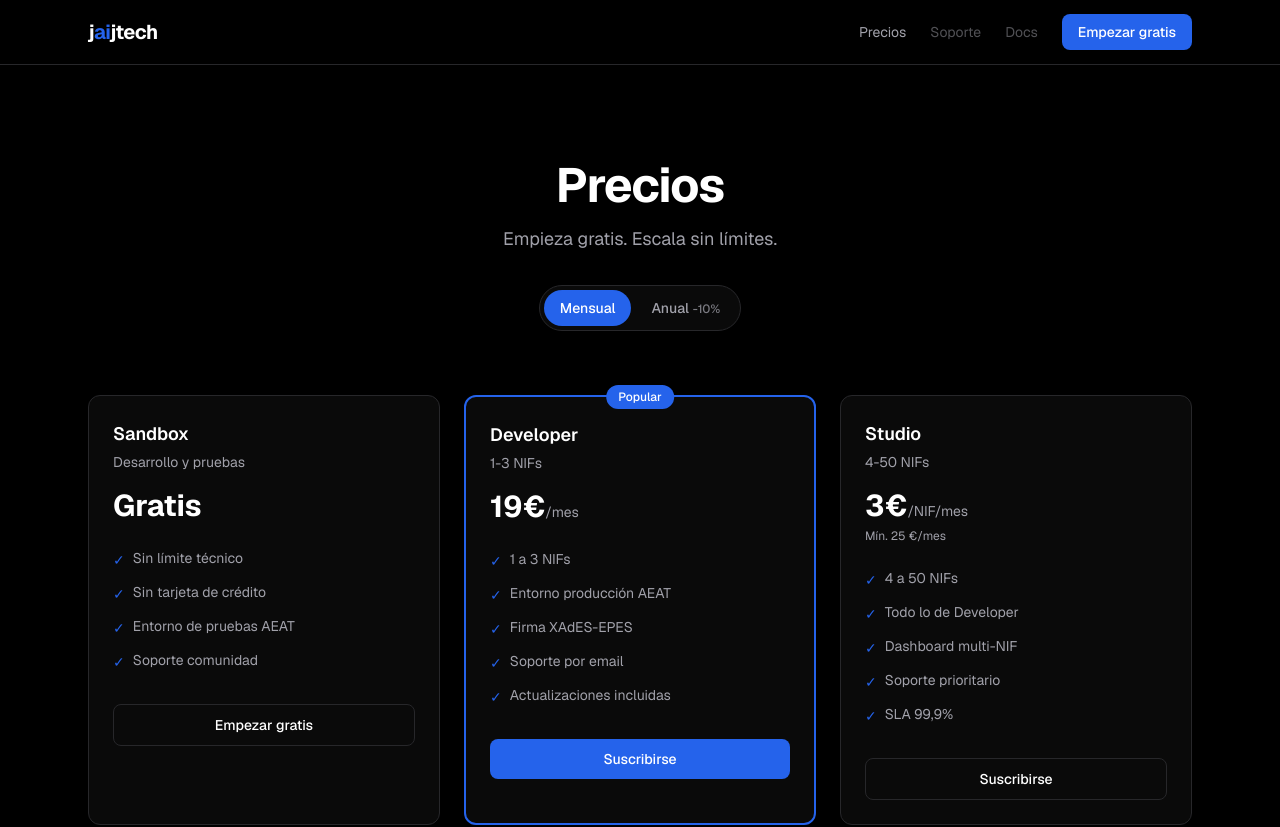
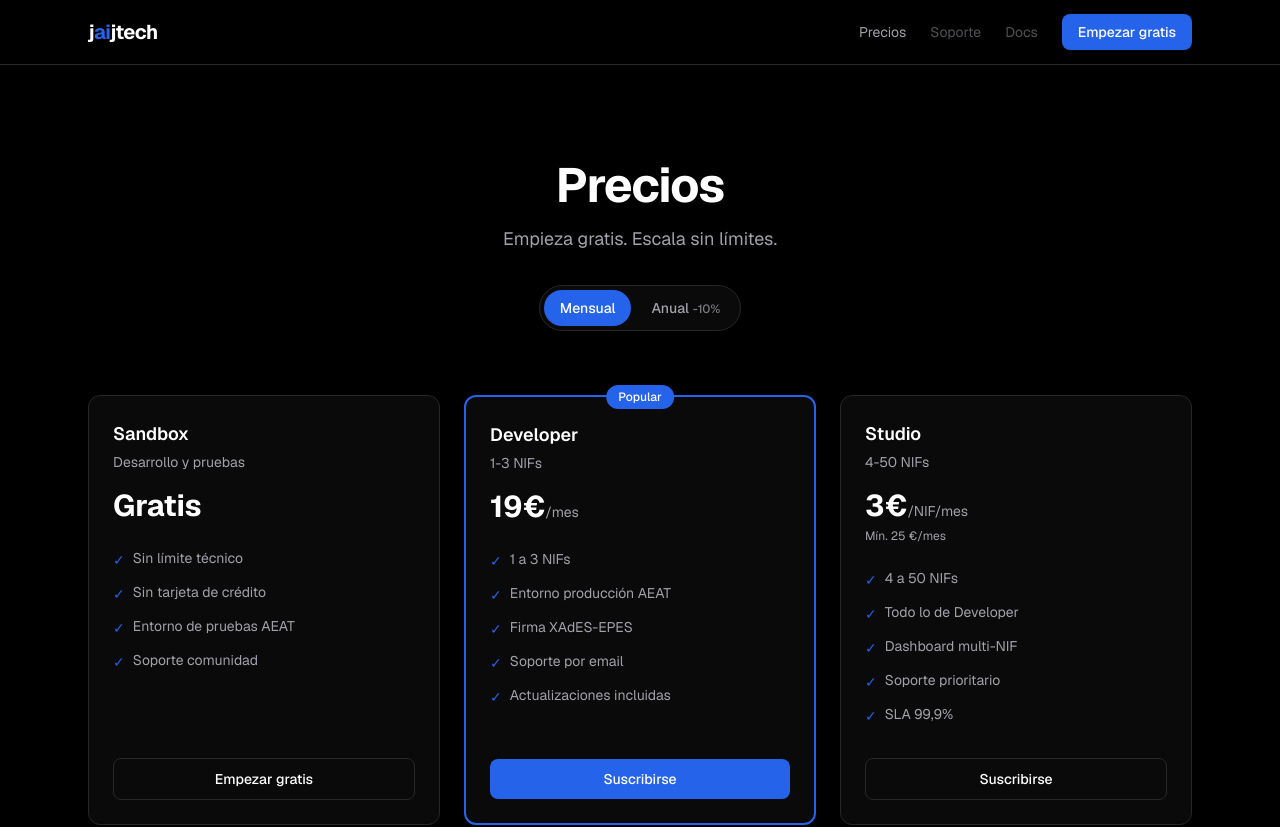
Before and after one commit to jaijtech/jaijtech.com, a Next.js app: page /pricing in a window 1280 px wide. Shown: the top 827 px of the page. Built offline with nearby package versions, Linux system fonts and the light colour scheme.

Commit message:
fix: botones pricing alineados al fondo de cada tarjeta con mt-auto

```diff
--- a/app/pricing/pricing-content.tsx
+++ b/app/pricing/pricing-content.tsx
@@ -221,7 +221,7 @@ export default function PricingContent() {
           {plans.map((plan) => (
             <div
               key={plan.name}
-              className={`relative rounded-xl p-6 ${
+              className={`relative flex flex-col rounded-xl p-6 ${
                 plan.highlighted
                   ? "border-2 border-accent bg-surface"
                   : "border border-border bg-surface"
@@ -262,10 +262,11 @@ export default function PricingContent() {
                   </li>
                 ))}
               </ul>
+              <div className="mt-auto pt-8">
                 {plan.ctaHref ? (
                   <Link
                     href={plan.ctaHref}
-                  className={`mt-8 block rounded-lg px-4 py-2.5 text-center text-sm font-medium transition-colors ${
+                    className={`block rounded-lg px-4 py-2.5 text-center text-sm font-medium transition-colors ${
                       plan.highlighted
                         ? "bg-accent text-white hover:bg-accent/90"
                         : "border border-border hover:bg-surface-bright"
@@ -277,7 +278,7 @@ export default function PricingContent() {
                   <button
                     onClick={() => handleCheckout(plan)}
                     disabled={loadingPlan === plan.name}
-                  className={`mt-8 w-full cursor-pointer rounded-lg px-4 py-2.5 text-center text-sm font-medium transition-colors disabled:opacity-50 ${
+                    className={`w-full cursor-pointer rounded-lg px-4 py-2.5 text-center text-sm font-medium transition-colors disabled:opacity-50 ${
                       plan.highlighted
                         ? "bg-accent text-white hover:bg-accent/90"
                         : "border border-border hover:bg-surface-bright"
@@ -286,6 +287,7 @@ export default function PricingContent() {
                     {loadingPlan === plan.name ? "Redirigiendo..." : plan.cta}
                   </button>
                 )}
+              </div>
             </div>
           ))}
         </div>
```
Lines whose indentation alone changed are shown as unchanged.
